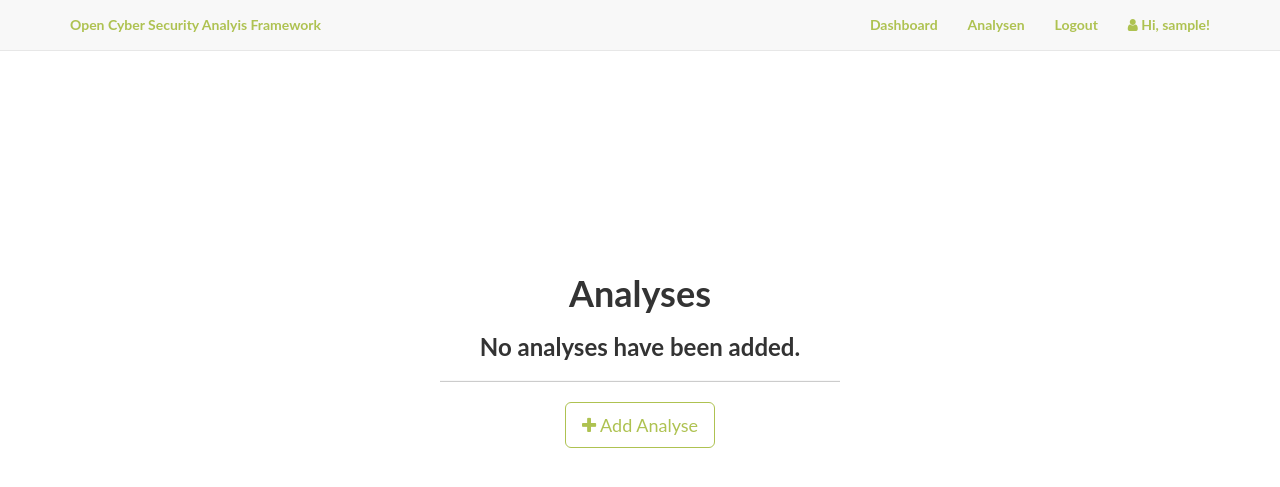
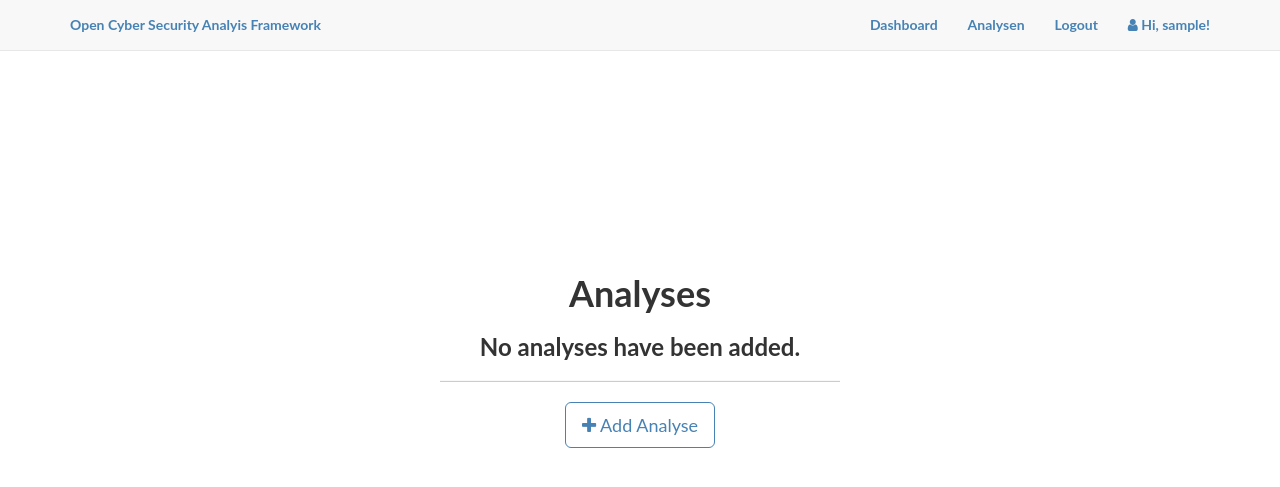
Before and after one commit to OpenCyberSecurityAnalysisFramework/open-cs-analysis, a Flask app: page /analyses in a window 1280 px wide. Shown: the top 487 px of the page. Run offline with Flask 2, Linux system fonts and the light colour scheme; the visitor is signed in with stand-in values (Sample User, id 1); data comes from the database, SQL or seed files in the repository; data that the repository does not hold is empty; parts of the project's set-up code (start-up, migrations or seed data) failed here and were passed over; some libraries are stand-ins or nearby versions.

Commit message:
changed colors

```diff
--- a/app/static/css/style.css
+++ b/app/static/css/style.css
@@ -9,11 +9,11 @@ body, h1, h2, h3 {
 }
 
 a, .navbar-default .navbar-brand, .navbar-default .navbar-nav>li>a {
-  color: #aec251;
+  color: #4682B4;
 }
 
 a:hover, .navbar-default .navbar-brand:hover, .navbar-default .navbar-nav>li>a:hover {
-  color: #687430;
+  color: #1770BA;
 }
 
 footer {
@@ -30,16 +30,16 @@ p.copyright {
     margin: auto;
     color: #687430;
     background-color: #e6ecca;
-    border-color: #aec251;
+    border-color: #4682B4;
 }
 
 .btn-default {
-    border-color: #aec251;
-    color: #aec251;
+    border-color: #4682B4;
+    color: #4682B4;
 }
 
 .btn-default:hover {
-    background-color: #aec251;
+    background-color: #1770BA;
 }
 
 .center {
```
